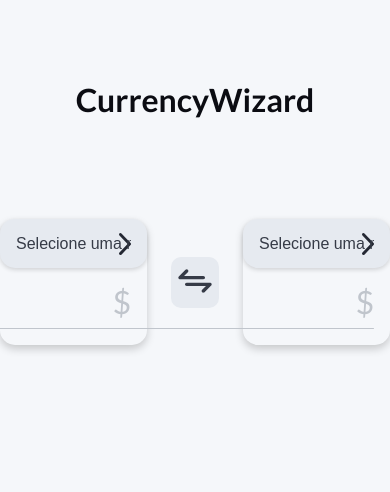
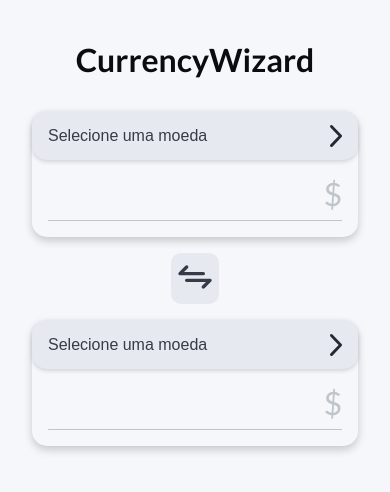
Before and after one commit to willy4nn/CurrencyWizard-Willy4nn, a website: page index.html in a window 390 px wide. Drawn offline with Linux system fonts and the light colour scheme; no server answers.

Commit message:
adicionado responsividade

```diff
--- a/css/style.css
+++ b/css/style.css
@@ -28,6 +28,7 @@ body {
   margin: 0 auto;
   display: flex;
   flex-direction: column;
+  padding-inline: 32px;
 }
 
 .title {
@@ -41,12 +42,12 @@ body {
   gap: 24px;
   justify-content: center;
   align-items: center;
-  margin-top: 100px;
+  margin-top: 80px;
 }
 
 .card {
   position: relative;
-  width: 384px;
+  max-width: 384px;
   border-radius: 15px;
   box-shadow: 0px 4px 8px rgba(0, 0, 0, 0.19);
 }
@@ -77,13 +78,13 @@ body {
 
 .card::before {
   content: '';
-  width: 352px;
+  width: 90%;
   height: 1px;
   border-radius: 1px;
   background: var(--c4);
   position: absolute;
   bottom: 16px;
-  right: 16px;
+  right: 5%;
 }
 
 .card::after {
@@ -145,3 +146,15 @@ body {
 .exchange img {
   margin: 4px;
 }
+
+@media(max-width: 900px) {
+  .container-cards {
+    flex-direction: column;
+    gap: 16px;
+    margin-top: 32px;
+  }
+
+  .title {
+    margin-top: 40px;
+  }
+}
```
